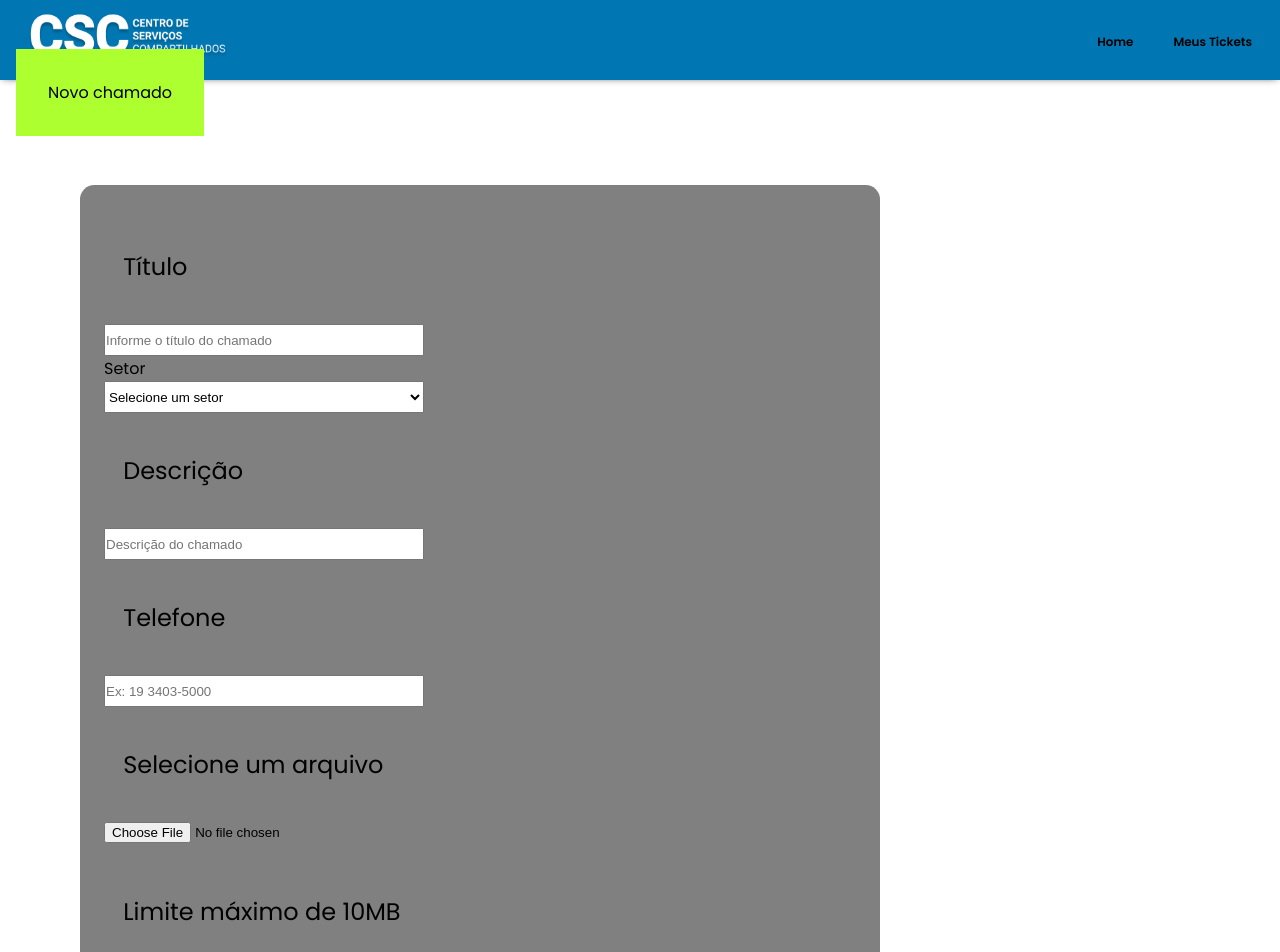
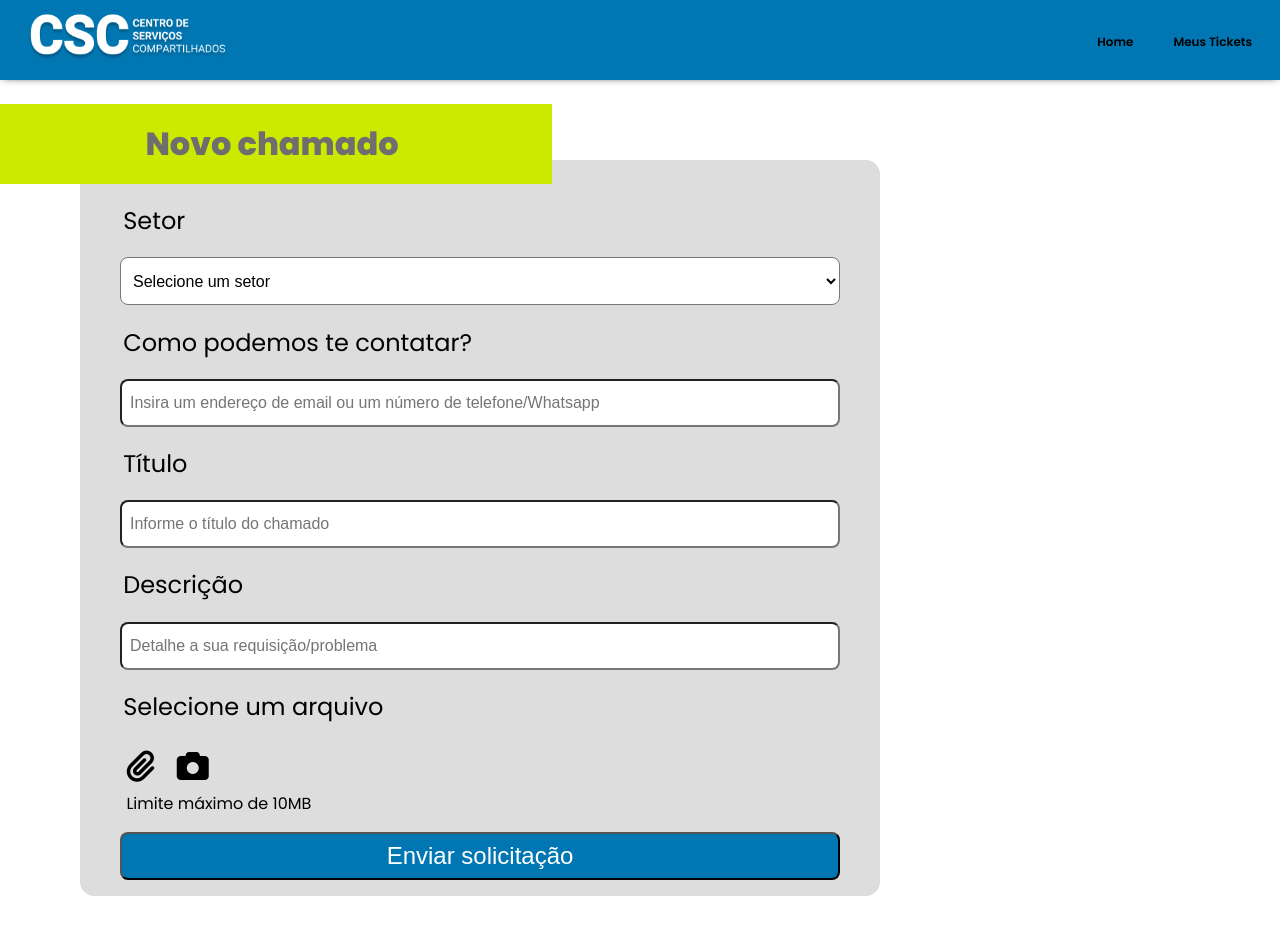
Before and after one commit to vanessa-cl/tf-raizen-SAP006, a React (Create React App) app in the folder tf-raizen/: page /newticket in a window 1280 px wide. Shown: the top 952 px of the page. Built offline with nearby package versions, Linux system fonts and the light colour scheme.

Commit message:
estilização da página de novo chamado

```diff
--- a/tf-raizen/public/index.html
+++ b/tf-raizen/public/index.html
@@ -8,6 +8,7 @@
   </head>
   <body>
     <noscript>You need to enable JavaScript to run this app.</noscript>
+    <script src="https://kit.fontawesome.com/c22693e3ec.js" crossorigin="anonymous"></script>
     <div id="root"></div>
   </body>
 </html>
--- a/tf-raizen/src/components/FormTicket/FormTicket.js
+++ b/tf-raizen/src/components/FormTicket/FormTicket.js
@@ -2,6 +2,7 @@ import React, { useEffect } from "react";
 import { useState } from 'react';
 import "./FormTicket.scss"
 import validateForm from "./Validate.js";
+import Footer from "../Footer/Footer";
 
 const FormTicket = () => {
     const [ticketInfo, setTicketInfo] = useState({
@@ -33,30 +34,45 @@ const FormTicket = () => {
 
     return (
         <>
-            <label className="form-main-label">Novo chamado</label>
+
             <form className="form-body">
+                <label className="form-main-label">Novo chamado</label>
+                <label className="form-label" htmlFor="sector">Setor</label>
+                <div className="input-area">
+                    <select className="form-input effect sector" name="sector" autoComplete="off" required onChange={handleChange}>
+                        <option value="">Selecione um setor</option>
+                        <option value="recursos-humanos">Recursos humanos</option>
+                        <option value="tecnologia-da-informação">Tecnologia da informação</option>
+                        <option value="transações-financeiras">Transações financeiras</option>
+                        <option value="facilities">Facilities</option>
+                    </select>
+                    <span className="focus-border"></span>
+                </div>
+                <label className="form-label" htmlFor="contact">Como podemos te contatar?</label>
+                <div className="input-area">
+                    <input className="form-input effect" type="text" placeholder="Insira um endereço de email ou um número de telefone/Whatsapp" required onChange={handleChange}></input>
+                    <span className="focus-border"></span>
+                </div>
                 <label className="form-label" htmlFor="title">Título</label>
-                <input className="form-input" name="title" type="text" autoComplete="off" placeholder="Informe o título do chamado" required onChange={handleChange}></input>
-                <label htmlFor="sector">Setor</label>
-                <select className="form-input" name="sector" autoComplete="off" required onChange={handleChange}>
-                    <option value="">Selecione um setor</option>
-                    <option value="recursos-humanos">Recursos humanos</option>
-                    <option value="tecnologia-da-informação">Tecnologia da informação</option>
-                    <option value="transações-financeiras">Transações financeiras</option>
-                    <option value="facilities">Facilities</option>
-                </select>
+                <div className="input-area">
+                    <input className="form-input effect" name="title" type="text" autoComplete="off" placeholder="Informe o título do chamado" required onChange={handleChange}></input>
+                    <span className="focus-border"></span>
+                </div>
                 <label className="form-label" htmlFor="description">Descrição</label>
-                <input className="form-input" name="description" type="text" placeholder="Descrição do chamado" required onChange={handleChange}></input>
-                <label className="form-label" htmlFor="number">Telefone</label>
-                <input className="form-input" type="number" placeholder="Ex: 19 3403-5000" required onChange={handleChange}></input>
+                <div className="input-area">
+                    <input className="form-input effect" name="description" type="text" autoComplete="off" placeholder="Detalhe a sua requisição/problema" required onChange={handleChange}></input>
+                    <span className="focus-border"></span>
+                </div>
                 <label className="form-label" htmlFor="file">Selecione um arquivo</label>
-                <input className="form-input" name="file" type="file" method="POST" encType="multipart/form-data" onChange={handleChange}></input>
-                <label className="form-label">Limite máximo de 10MB</label>
-                <section className="buttons">
-                    <button className="form-button">Cancelar</button>
-                    <button className="form-button" onClick={handleSend}>Enviar solicitação</button>
-                </section>
+                <label for="file-input" className="file-icon">
+                    <i className="fas fa-paperclip file-icon"></i>
+                    <i className="fas fa-camera file-icon"></i>
+                    <p className="form-notice">Limite máximo de 10MB</p>
+                </label>
+                <input id="file-input" className="form-input" name="file" type="file" method="POST" encType="multipart/form-data" onChange={handleChange}></input>
+                <button className="form-button send" onClick={handleSend}>Enviar solicitação</button>
             </form>
+            <Footer />
         </>
     )
 }
--- a/tf-raizen/src/components/FormTicket/FormTicket.scss
+++ b/tf-raizen/src/components/FormTicket/FormTicket.scss
@@ -1,9 +1,9 @@
 .form-body {
     display: flex;
     flex-direction: column;
-    background-color: grey;
+    background-color: var(--light-grey);
     width: 50rem;
-    height: auto;
+    height: 46rem;
     padding: 1.5rem;
     border-radius: 0.9rem;
     margin: 5rem;
@@ -12,26 +12,84 @@
 .form-label {
     font-family: 'Poppins';
     text-align: left;
-	margin: 2.5rem 1.2rem;
+	margin: 1.2rem;
     font-size: 1.5rem;
 }
 
-.form-input {
-    width: 20rem;
-    height: 2rem;
+.input-area, .form-input, .form-button {
+    width: 45rem;
+    height: 3rem;
+    margin: 0 auto;
+}
+
+.input-area {
+    position: relative;
+}
+
+.form-input, .form-button {
+    width: 45rem;
+    font-size: 1rem;
+    padding: 0.5rem;
+    border-radius: 0.5rem;
+}
+
+.form-input:focus {
+    outline: none;
+}
+
+.sector {
+    background-color: var(--white);
 }
 
 .form-main-label {
-    background-color: greenyellow;
-    width: 20rem;
+    background-color: var(--lime-green);
+    width: 35rem;
     height: auto;
-    padding: 2rem;
-    margin-left: 1rem;
-    margin-bottom: -8rem;
-    z-index: 1;
+    padding: 1rem;
+    margin-left: -7rem;
+    margin-top: -5rem;
+    color: var(--dark-grey);
+    font-size: 2rem;
+    text-align: center;
+    font-weight: bolder;
 }
 
 .form-button {
-    width: 10rem;
-    height: 2rem;
+    background-color: var(--main-blue);
+    color: var(--white);
+    font-size: 1.5rem;
+    cursor: pointer;
 }
+
+.form-notice, .file-icon {
+    margin: 0 0.7rem;
+    cursor: pointer;
+}
+
+.form-notice {
+    font-size: 1rem;
+    margin-bottom: 1rem;
+}
+
+#file-input {
+    display: none;
+}
+
+.file-icon {
+    font-size: 2rem;
+}
+
+.effect ~ .focus-border {
+    position: absolute;
+    bottom: 0;
+    left: 50%;
+    width: 0;
+    height: 2px;
+    background-color: #3399FF;
+    transition: 0.4s;
+}
+.effect:focus ~ .focus-border {
+    width: 100%;
+    transition: 0.4s;
+    left: 0;
+}
```
